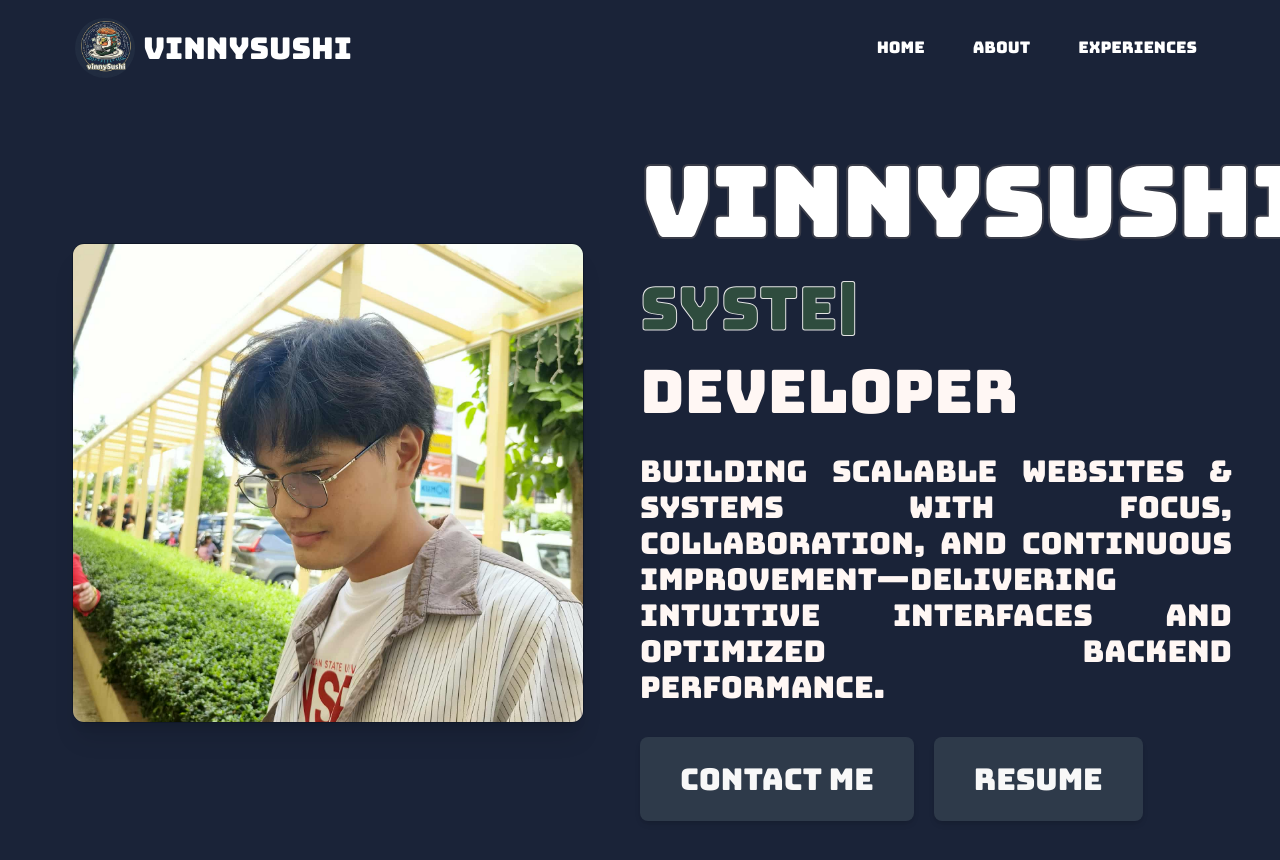
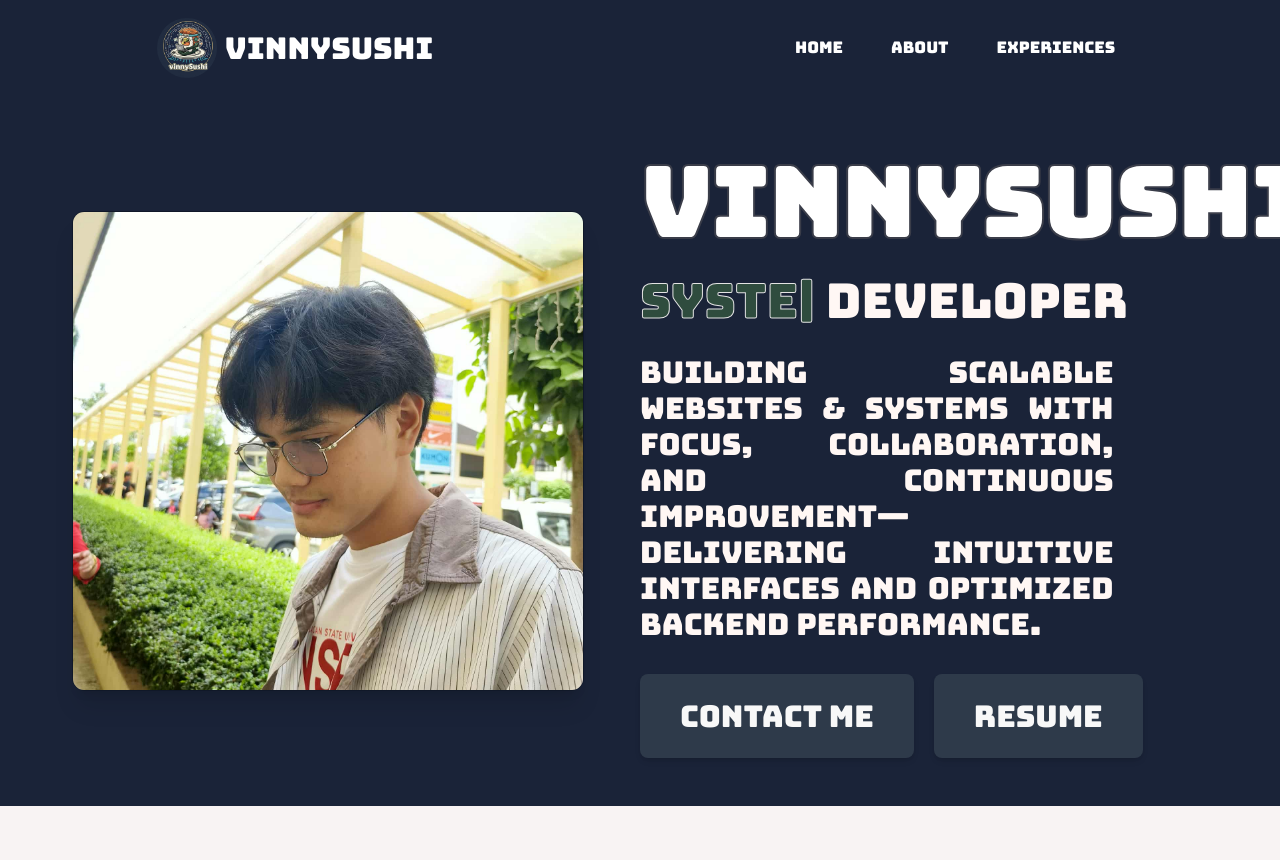
Before and after one commit to DevincciLee/my-portfolio, a React (Vite) app: page /vinnySushiPortfolio/home in a window 1280 px wide. Shown: the top 860 px of the page. After the commit the page ends 806 px from the top, so only its background shows below. Built offline with nearby package versions, Linux system fonts and the light colour scheme.

Commit message:
edited responsiveness

```diff
--- a/src/components/HomepageContent.jsx
+++ b/src/components/HomepageContent.jsx
@@ -17,8 +17,8 @@ const HomepageContent = () => {
       {/* Texts */}
       <div className="text-content flex flex-col items-center md:items-start justify-center text-justify md:text-left w-full md:w-1/2">
         <h1 className='name text-3xl sm:text-4xl text-white md:text-5xl lg:text-6xl xl:text-8xl font-semibold leading-tight max-w-4xl'>VinnySushi</h1>
-        <h2 className='text-[#fff7f4] mt-1 mb-5 text-lg sm:text-xl md:text-2xl lg:text-3xl xl:text-6xl leading-snug max-w-3xl'><ReactTyped className='role text-[#2F4C3E]' strings={["Backend", "Systems", "Web"]} typeSpeed={40} backSpeed={30} loop/> Developer</h2>
-        <h4 className='my-role text-[#fff7f4] text-center md:text-justify lg:text-justify text-md sm:text-xl md:text-2xl lg:text-2xl xl:text-3xl'>Building scalable websites &   systems with focus, collaboration, and continuous improvement—delivering intuitive interfaces and optimized backend performance.</h4>
+        <h2 className='text-[#fff7f4] mt-1 mb-5 text-lg sm:text-xl md:text-2xl lg:text-3xl xl:text-5xl leading-snug max-w-3xl'><ReactTyped className='role text-[#2F4C3E]' strings={["Backend", "Systems", "Web"]} typeSpeed={40} backSpeed={30} loop/> Developer</h2>
+        <h4 className='my-role text-[#fff7f4] text-center md:text-justify xl:w-[80%] lg:text-justify text-md sm:text-xl md:text-2xl lg:text-2xl xl:text-3xl'>Building scalable websites &   systems with focus, collaboration, and continuous improvement—delivering intuitive interfaces and optimized backend performance.</h4>
         <div className="mt-6 md:mt-4 xl:mt-8 w-full md:w-auto flex justify-center md:justify-start">
         <a href="https://www.facebook.com/devinccilee" className='w-full sm:w-auto'><button
           type="button"
--- a/src/components/Navbar.jsx
+++ b/src/components/Navbar.jsx
@@ -20,7 +20,7 @@ const Navbar = () => {
   ];
 
   return (
-    <div className='navbar bg-[#1A2338] flex justify-between items-center h-24 max-w-[100%] mx-[4vw] text-white px-2 py-0'>
+    <div className='navbar bg-[#1A2338] flex justify-between items-center h-24 w-full max-w-[100%] px-[11vw] text-white py-0'>
       {/* Logo */}
       <h1 className='flex items-center px-4 rounded-xl'>
         <a href='https://github.com/DevincciLee' aria-label="Home" className='flex items-center gap-0'>
@@ -41,7 +41,7 @@ const Navbar = () => {
         <Link to={`/vinnySushiPortfolio/${item.text.toLowerCase()}`}>
           <li
             key={item.id}
-            className='p-4 hover:bg-white rounded-xl m-2 cursor-pointer duration-300 hover:text-[#1A2338]'
+            className='p-4 duration-300 transition-transform hover:scale-115 hover:underline hover:bg-white rounded-xl m-2 cursor-pointer duration-300 hover:text-[#1A2338]'
           >
             {item.text}
           </li>
```
